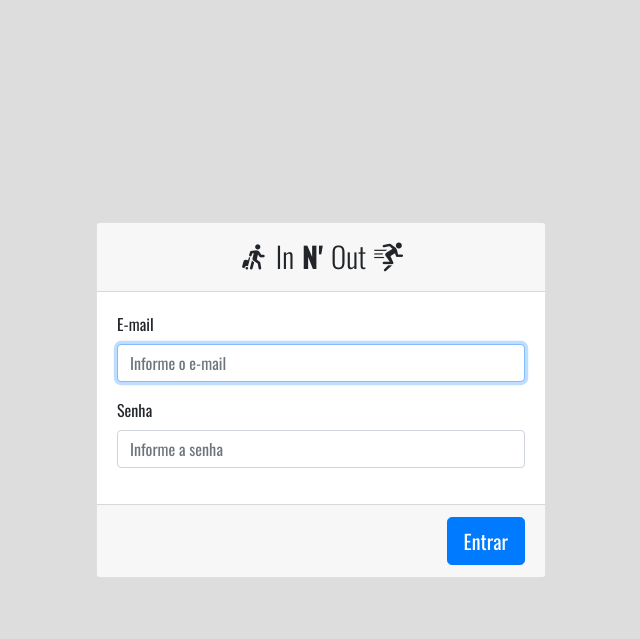
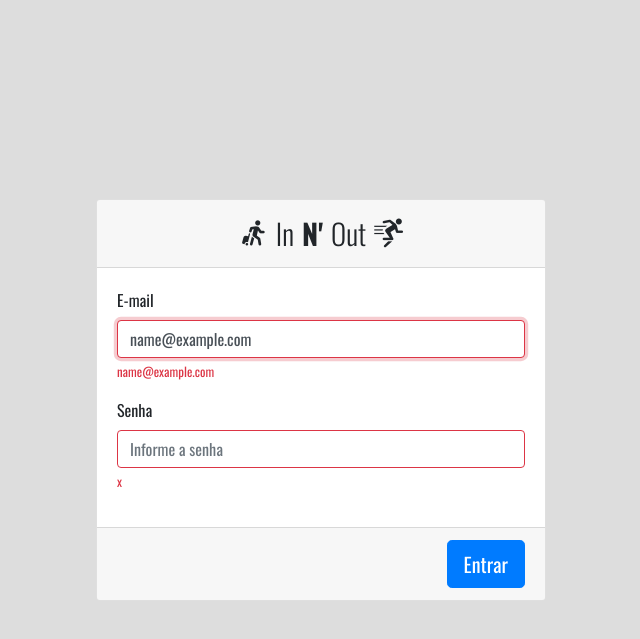
Before and after one commit to olooeez/innout, a PHP site: template src/views/login.php in a window 1280 px wide. Shown: the top 639 px of the page, without its empty margins (319-959 px from the left). Run offline with PHP 8.4, Linux system fonts and the light colour scheme; the template is opened without the code that fills it: most values are stand-ins (such as "Sample title", 1, 10 or a date in 2020).

Commit message:
Update login view to check for the form items

```diff
--- a/src/views/login.php
+++ b/src/views/login.php
@@ -23,11 +23,17 @@
             <div class="card-body">
                 <div class="form-group">
                     <label for="email">E-mail</label>
-                    <input type="email" name="email" id="email" class="form-control" placeholder="Informe o e-mail" autofocus>
+                    <input type="email" name="email" id="email" class="form-control <?= $exception->email ? 'is-invalid' : '' ?>" placeholder="Informe o e-mail" autofocus value="<?= $email ?>">
+                    <div class="invalid-feedback">
+                        <?= $exception->email ?>
+                    </div>
                 </div>
                 <div class="form-group">
                     <label for="password">Senha</label>
-                    <input type="password" name="password" id="password" class="form-control" placeholder="Informe a senha">
+                    <input type="password" name="password" id="password" class="form-control <?= $exception->password ? 'is-invalid' : '' ?>" placeholder="Informe a senha">
+                    <div class="invalid-feedback">
+                        <?= $exception->password ?>
+                    </div>
                 </div>
             </div>
             <div class="card-footer">
```
Also changed, not shown: src/views/templates/messages.php (added, +29 -0 lines).
